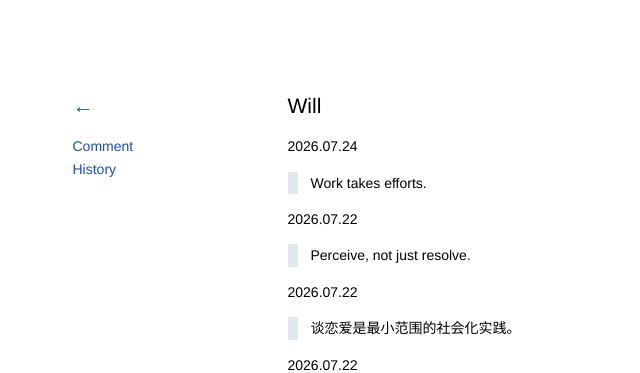
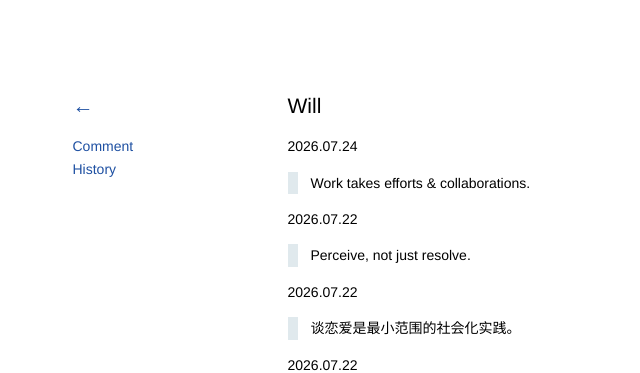
Before and after one commit to kidlj/awei, a Jekyll site: the page built from _wiki/will.md, in a window 1280 px wide and 900 px high. Shown: the top 373 px of the window, without its empty margins (60-700 px from the left). Built offline with Jekyll 4.4.1, drawn with Linux system fonts in a browser that asks for light colours.

Commit message:
update will

```diff
--- a/_wiki/will.md
+++ b/_wiki/will.md
@@ -4,7 +4,7 @@ title: Will
 
 2026.07.24
 
-> Work takes efforts.
+> Work takes efforts & collaborations.
 
 2026.07.22
 
```
